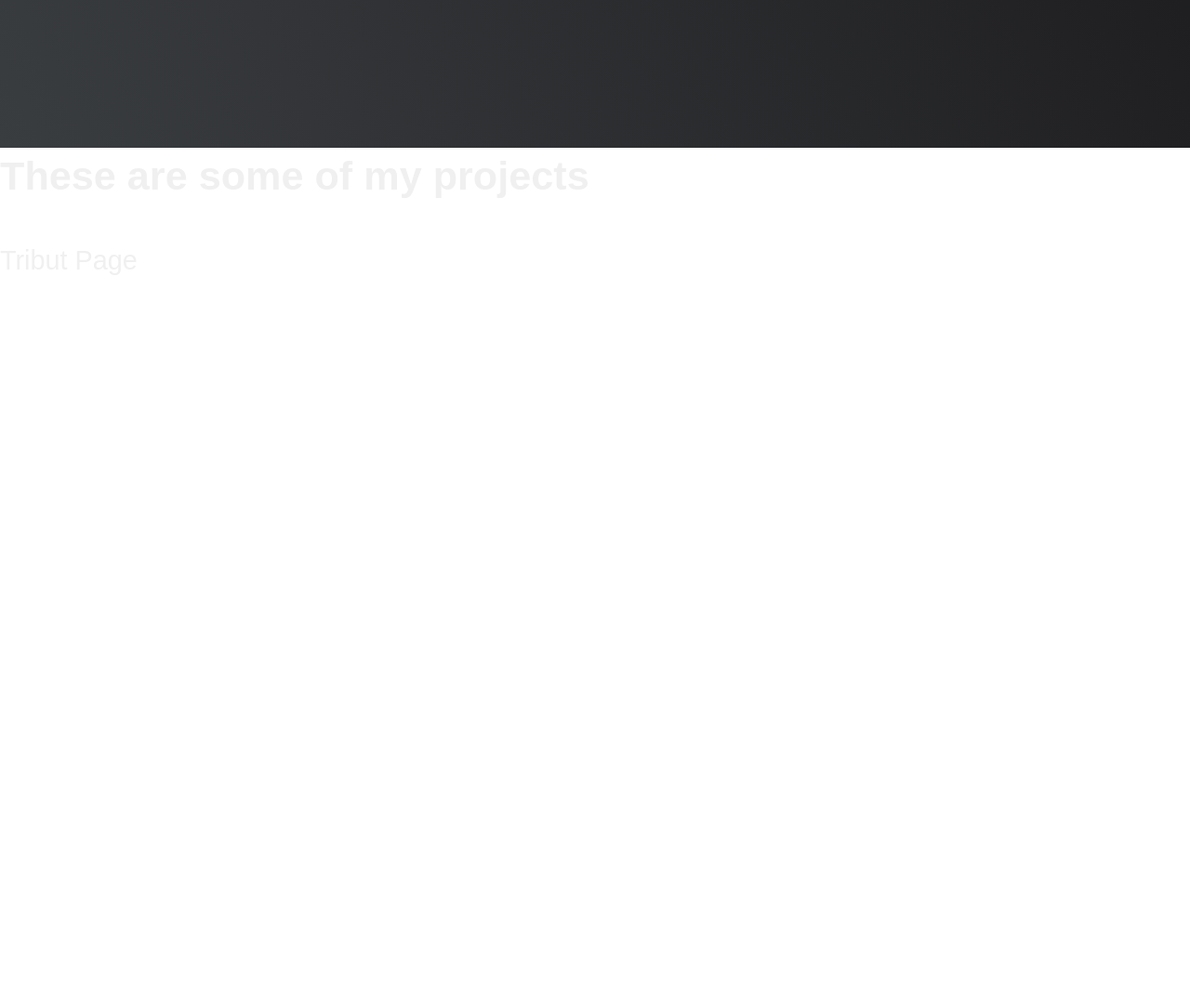
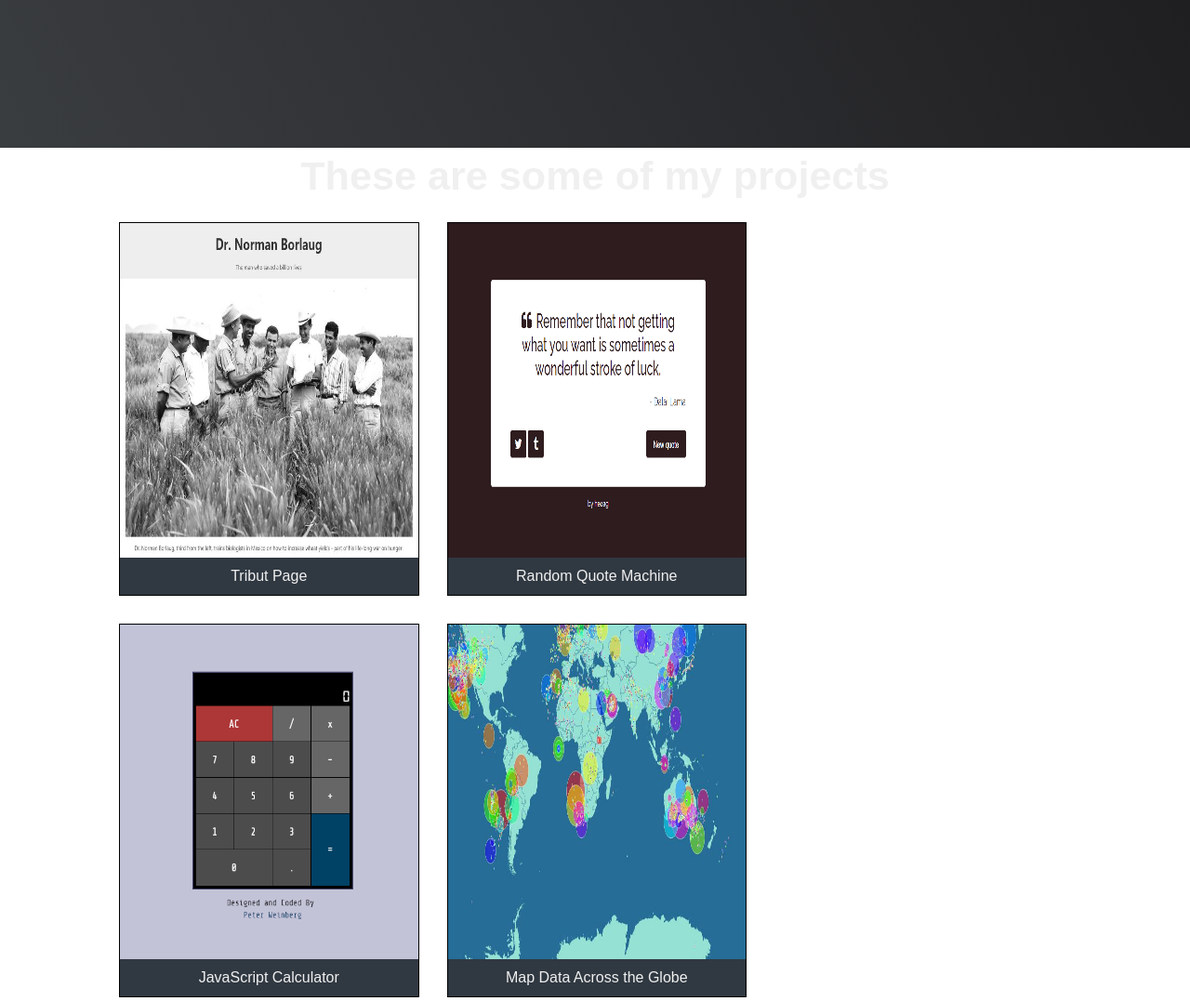
Before and after one commit to Mnedjm28/FCC_ResponsiveWebDesign-PersonalPortfolio, a plain HTML site: page PersonalPortfolio/index.html in a window 1280 px wide. Shown: the part 641-1718 px from the top of the page at 93% size. Before the commit the page ends 941 px from the top, so only its background shows below. Drawn offline with Linux system fonts and the light colour scheme.

Commit message:
Work in projects section

```diff
--- a/PersonalPortfolio/index.html
+++ b/PersonalPortfolio/index.html
@@ -20,19 +20,34 @@
         <h3>a desktop and web developr</h3>
     </section>
 
-    <section id="projects" class="projects-sectiona">
+    <section id="projects" class="projects-section">
         <h1 class="project-header">These are some of my projects</h1>
 
         <div class="projects-presentation">
             <a id="profile-link" class="project-presentation-item project-tile" href="" target="_blank">
-                    <img class="project-img" src="" alt="">
+                <img class="project-img" src="./Images/Tribute.jpg" alt="">
                 <p class="project-title">Tribut Page</p>
             </a>
-            <a id="profile-link" class="project-presentation-item project-tile" href="" target="_blank"></a>
-            <a id="profile-link" class="project-presentation-item project-tile" href="" target="_blank"></a>
-            <a id="profile-link" class="project-presentation-item project-tile" href="" target="_blank"></a>
-            <a id="profile-link" class="project-presentation-item project-tile" href="" target="_blank"></a>
-            <a id="profile-link" class="project-presentation-item project-tile" href="" target="_blank"></a>
+            <a id="profile-link" class="project-presentation-item project-tile" href="" target="_blank">
+                <img class="project-img" src="./Images/RandomQuote.png" alt="">
+                <p class="project-title">Random Quote Machine</p>
+            </a>
+            <a id="profile-link" class="project-presentation-item project-tile" href="" target="_blank">
+                <img class="project-img" src="./Images/Calculator.png" alt="">
+                <p class="project-title">JavaScript Calculator</p>
+            </a>
+            <a id="profile-link" class="project-presentation-item project-tile" href="" target="_blank">
+                <img class="project-img" src="./Images/Map.jpg" alt="">
+                <p class="project-title">Map Data Across the Globe</p>
+            </a>
+            <a id="profile-link" class="project-presentation-item project-tile" href="" target="_blank">
+                <img class="project-img" src="./Images/Wilipedia.png" alt="">
+                <p class="project-title">Wikipedia Viewer</p>
+            </a>
+            <a id="profile-link" class="project-presentation-item project-tile" href="" target="_blank">
+                <img class="project-img" src="./Images/TicTac.png" alt="">
+                <p class="project-title">Tic Tac Toe Game</p>
+            </a>
         </div>
 
         <div class="projects-footer">
--- a/PersonalPortfolio/styles.css
+++ b/PersonalPortfolio/styles.css
@@ -8,6 +8,10 @@
 *{
     margin: 0;
     padding: 0;
+}
+
+html{
+    font-size: 16px;
 }
 
 body {
@@ -31,8 +35,6 @@ body {
 .nav-list{
     display: flex;
     margin-right: 2rem;
-
-
 }
 
 ul{
@@ -74,6 +76,43 @@ a{
     font-size: 4rem;
     text-align: center;
 }
+
 .welcome-section h3{
     color: var(--main-red);
 }
+
+.projects-section{
+    text-align: center;
+}
+
+.projects-presentation{
+    display: flex;
+    flex-direction: row;
+    flex-wrap: wrap;
+    gap: 30px;
+    width: 80%;
+    margin: 20px auto;
+}
+
+.project-tile{
+    display: flex;
+    flex-direction: column;
+   border: 1px solid black;
+   width: 31.3%;
+   height: 50vh;
+}
+
+.project-tile p{
+    background-color: var(--main-gray);
+    height: 10%;
+    font-size: 1rem;
+    vertical-align: middle;
+    display: flex;
+    align-items: center;
+    justify-content: center;
+}
+
+.project-img{
+    width: 100%;
+    height: 90%;
+}
```
